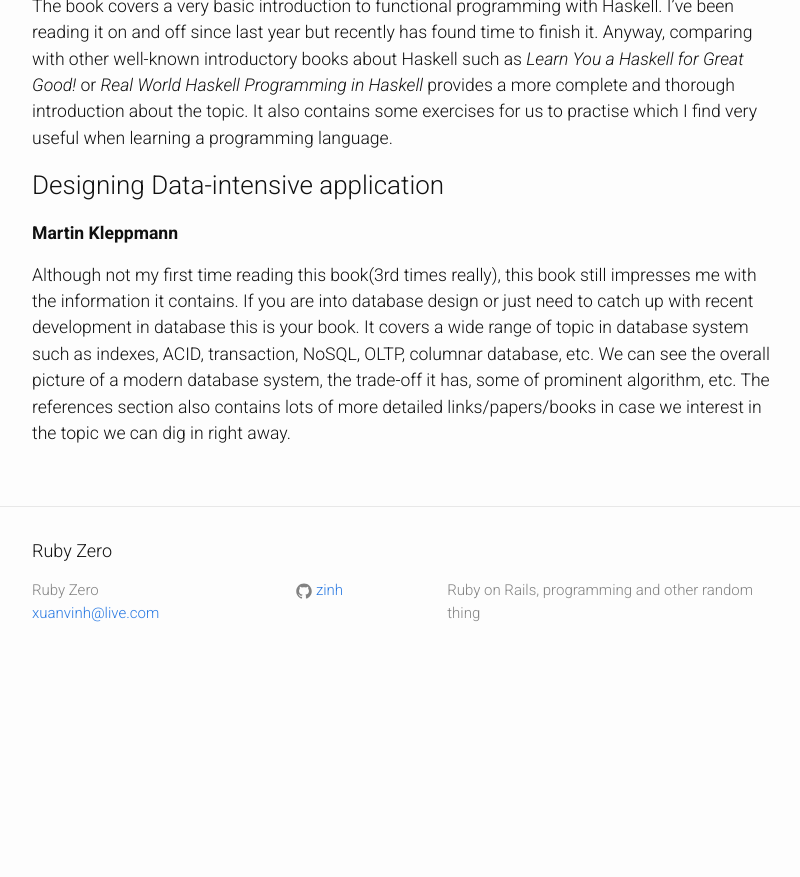
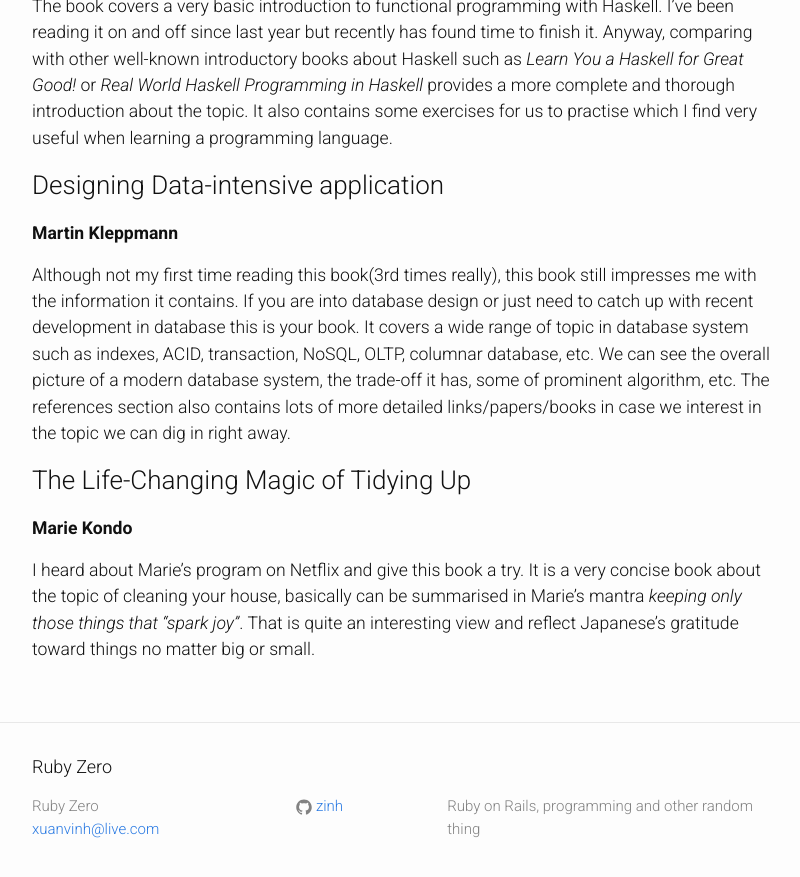
Before and after one commit to zinh/zinh.github.io, a Jekyll site: the page built from _posts/2019-01-01-books-2019.markdown, in a window 1280 px wide and 900 px high, scrolled down 1683 px. Shown: the top 877 px of the window, without its empty margins (238-1038 px from the left). Built offline with Jekyll 4.4.1, drawn with Linux system fonts in a browser that asks for light colours; before the commit the page ends 2367 px from its top, so only the background shows below that.

Commit message:
Add new book

```diff
--- a/_posts/2019-01-01-books-2019.markdown
+++ b/_posts/2019-01-01-books-2019.markdown
@@ -57,3 +57,8 @@
 **Martin Kleppmann**
 
 Although not my first time reading this book(3rd times really), this book still impresses me with the information it contains. If you are into database design or just need to catch up with recent development in database this is your book. It covers a wide range of topic in database system such as indexes, ACID, transaction, NoSQL, OLTP, columnar database, etc. We can see the overall picture of a modern database system, the trade-off it has, some of prominent algorithm, etc. The references section also contains lots of more detailed links/papers/books in case we interest in the topic we can dig in right away.
+
+### The Life-Changing Magic of Tidying Up
+**Marie Kondo**
+
+I heard about Marie's program on Netflix and give this book a try. It is a very concise book about the topic of cleaning your house, basically can be summarised in Marie's mantra *keeping only those things that "spark joy"*. That is quite an interesting view and reflect Japanese's gratitude toward things no matter big or small.
```
